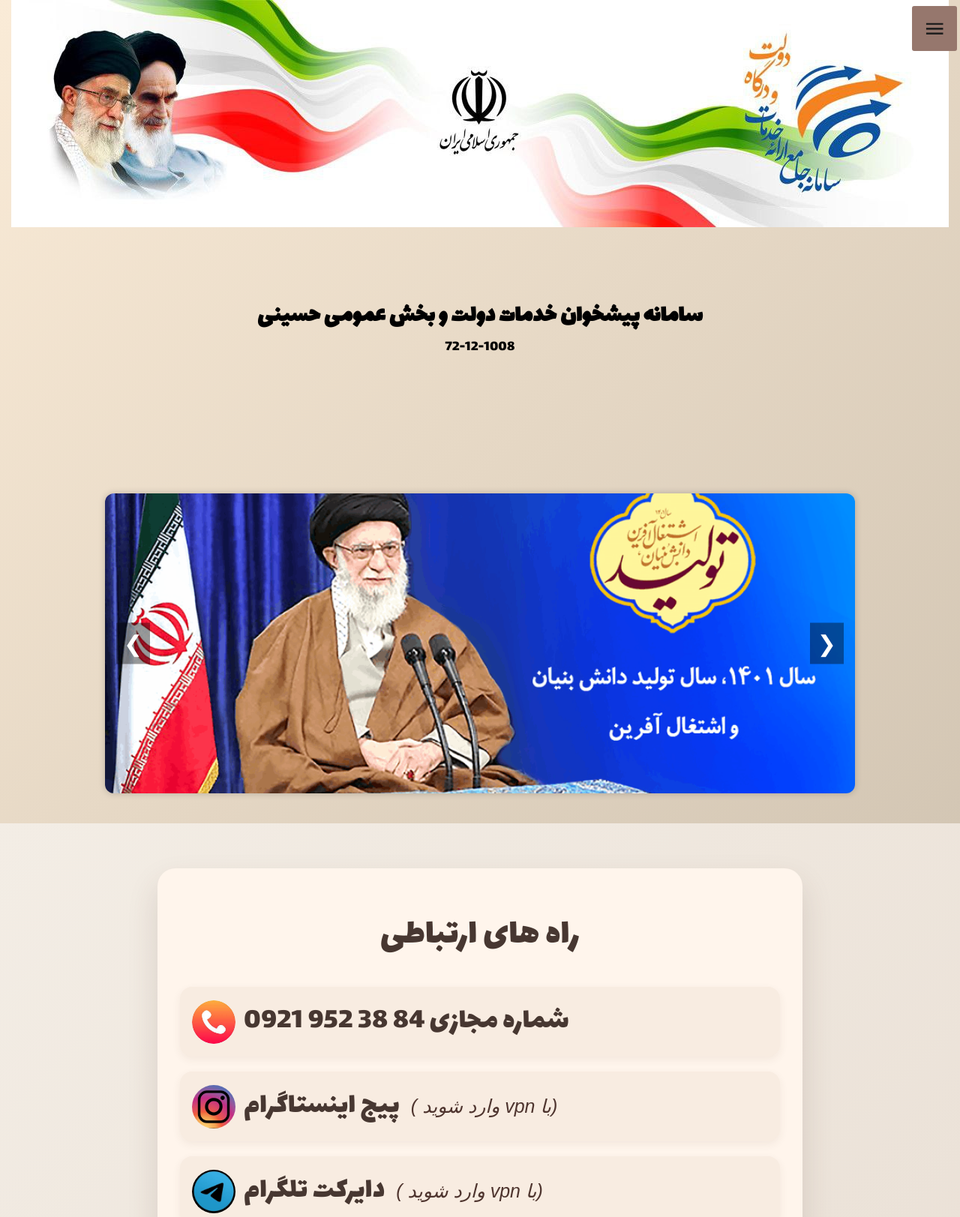
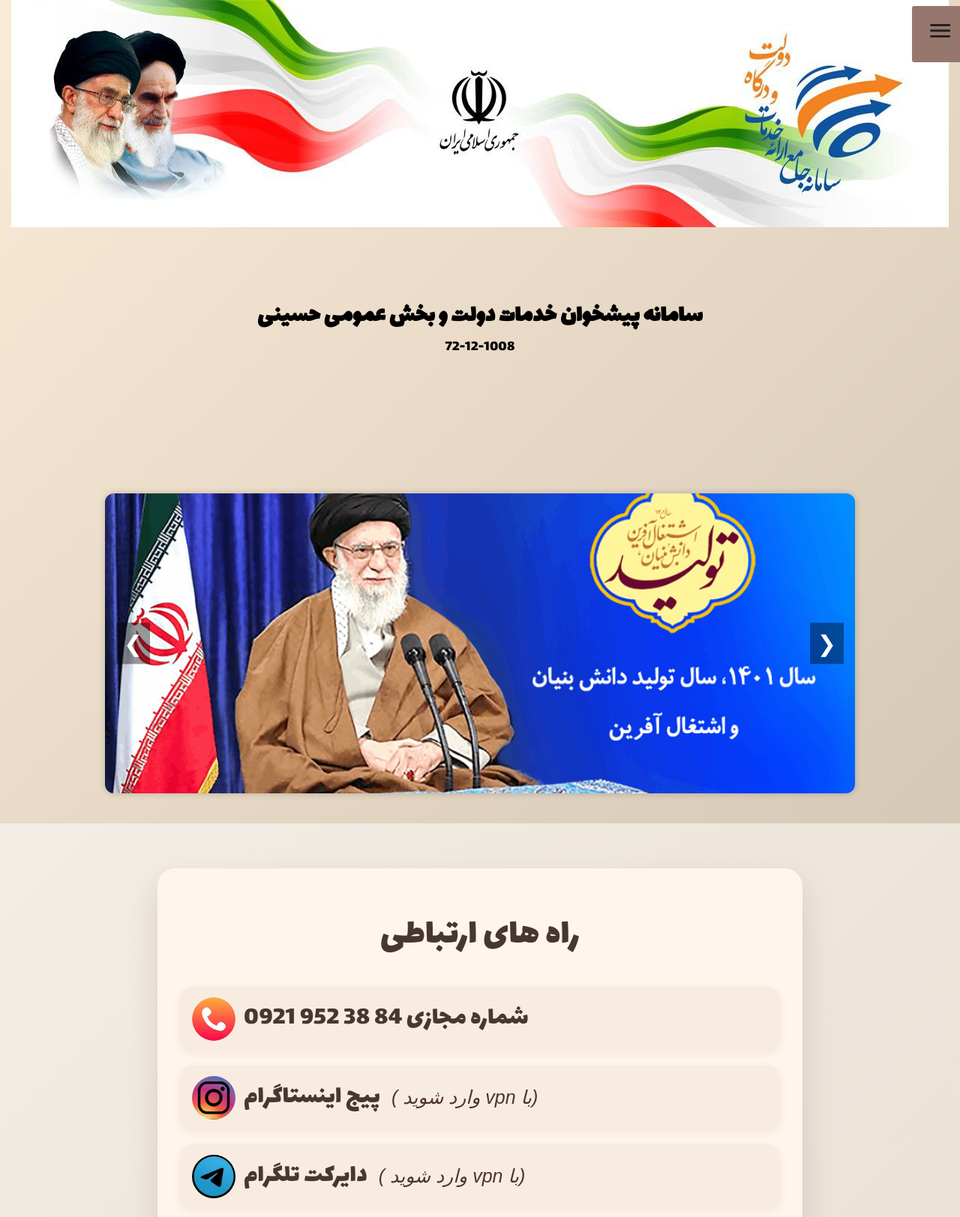
Before and after one commit to mohammadZAKERIir/pishkhan, a plain HTML site: page index.html in a window 1280 px wide. Shown: the top 1623 px of the page at 75% size. Drawn offline with Linux system fonts and the light colour scheme; a web font is replaced by a local one.

Commit message:
Add files via upload

```diff
--- a/style.css
+++ b/style.css
@@ -113,7 +113,7 @@ height: 500px;
 
 .card p{
  color: #473731;
-  font-size: 40px;
+  font-size: 35px;
   font-family: "Lalezar", sans-serif;
 font-weight: 400;
 font-style: normal;
@@ -248,7 +248,7 @@ ul {
 }
 li {
   margin: 10px;
-font-size: 15px;
+font-size: 25px;
   font-family: "Lalezar", sans-serif;
 font-weight: 400;
 font-style: normal;
@@ -322,7 +322,7 @@ margin-bottom: 30px;
 }
 
 .service-card h3 {
-  font-size: 15px;
+  font-size: 25px;
   font-weight: 600;
   margin: 0;
   line-height: 1.2;
@@ -465,8 +465,8 @@ nav ul li:hover{
 
 nav ul{ padding-top: 30px;}
 
-#menuBtn{width: 60px;
-  height: 60px;
+#menuBtn{width: 75px;
+  height: 75px;
   background: #96776d;
   text-align: center;
   position: fixed ;
@@ -476,6 +476,6 @@ nav ul{ padding-top: 30px;}
   cursor: pointer;}
 
 #menuBtn img{
-  width: 30px;
+  width: 35px;
   margin-top: 15px;
 }
```
